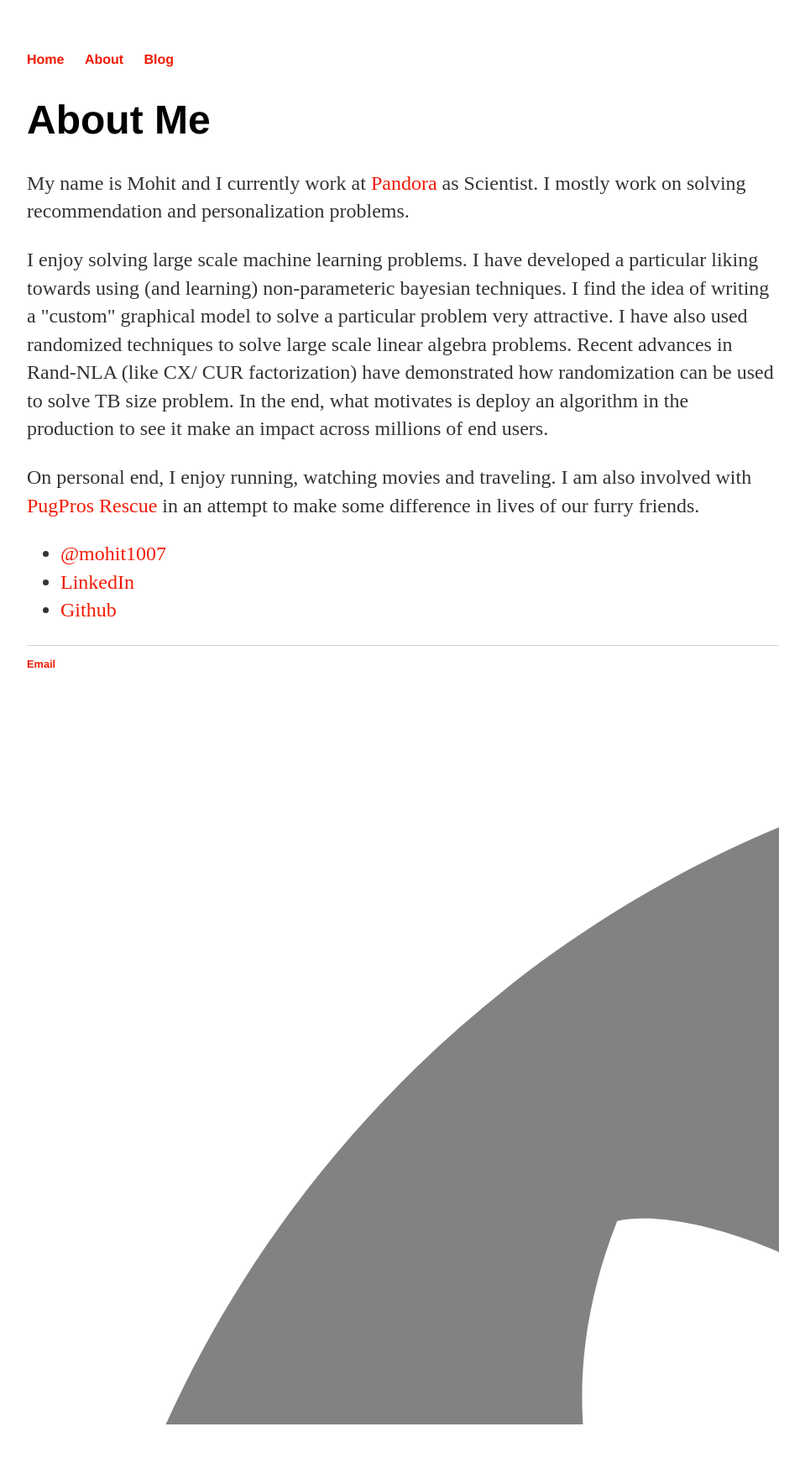
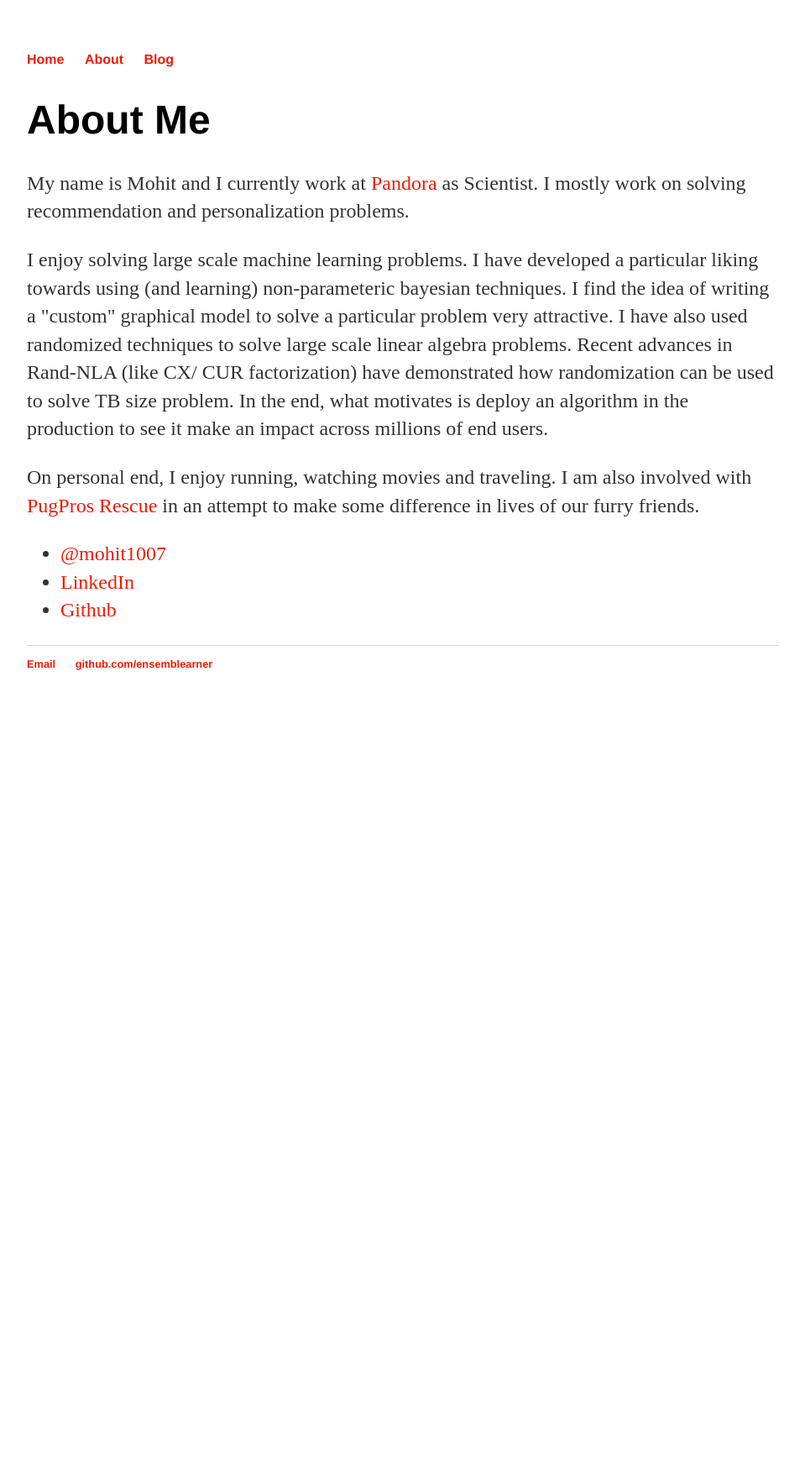
Before and after one commit to ensemblearner/ensemblearner.github.io, a Jekyll site: the page built from about/index.html, in a window 1280 px wide. Shown: the whole page at 84% size, without its empty margins (160-1119 px from the left). Built offline with Jekyll 4.4.1, drawn with Linux system fonts in a browser that asks for light colours; after the commit the page ends 900 px from its top, so only the background shows below that.

Commit message:
fix github image

```diff
--- a/_layouts/default.html
+++ b/_layouts/default.html
@@ -34,10 +34,7 @@
   <footer>
    <ul>
    <li><a href="mailto:mohit1007@gmail.com" target="_blank">Email</a></li>
-   <li><a href="https://github.com/ensemblearner" target="_blank"><span class="icon  icon--github">
-                <svg viewBox="0 0 5 5">
-                  <path fill="#828282" d="M7.999,0.431c-4.285,0-7.76,3.474-7.76,7.761 c0,3.428,2.223,6.337,5.307,7.363c0.388,0.071,0.53-0.168,0.53-0.374c0-0.184-0.007-0.672-0.01-1.32 c-2.159,0.469-2.614-1.04-2.614-1.04c-0.353-0.896-0.862-1.135-0.862-1.135c-0.705-0.481,0.053-0.472,0.053-0.472 c0.779,0.055,1.189,0.8,1.189,0.8c0.692,1.186,1.816,0.843,2.258,0.645c0.071-0.502,0.271-0.843,0.493-1.037 C4.86,11.425,3.049,10.76,3.049,7.786c0-0.847,0.302-1.54,0.799-2.082C3.768,5.507,3.501,4.718,3.924,3.65 c0,0,0.652-0.209,2.134,0.796C6.677,4.273,7.34,4.187,8,4.184c0.659,0.003,1.323,0.089,1.943,0.261 c1.482-1.004,2.132-0.796,2.132-0.796c0.423,1.068,0.157,1.857,0.077,2.054c0.497,0.542,0.798,1.235,0.798,2.082 c0,2.981-1.814,3.637-3.543,3.829c0.279,0.24,0.527,0.713,0.527,1.437c0,1.037-0.01,1.874-0.01,2.129 c0,0.208,0.14,0.449,0.534,0.373c3.081-1.028,5.302-3.935,5.302-7.362C15.76,3.906,12.285,0.431,7.999,0.431z"/>
-                </svg>
+   <li><a href="https://github.com/ensemblearner" target="_blank">github.com/ensemblearner
 
    </a></li>
    </ul>
```
